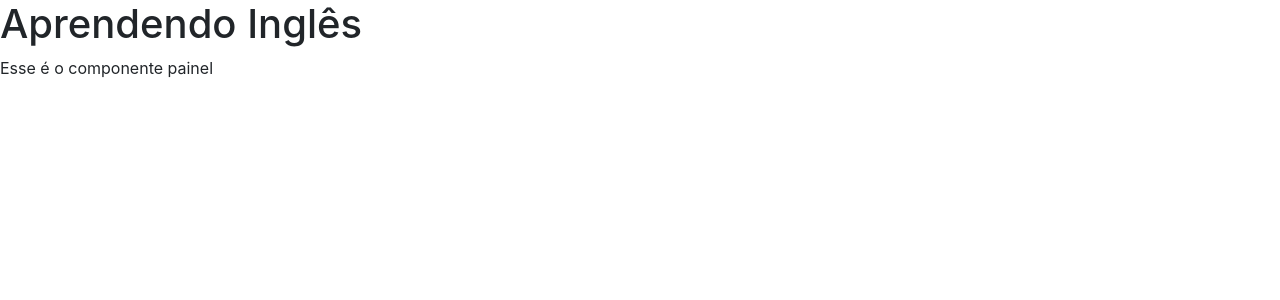
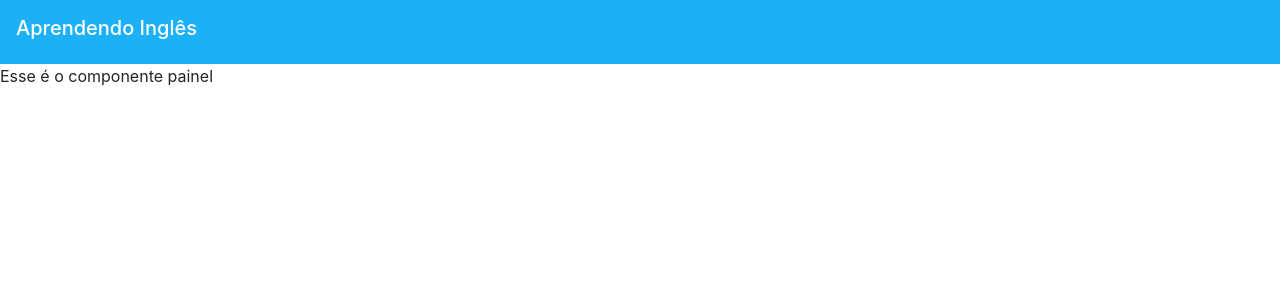
Before and after one commit to diegominelli/aprendendo-ingles, an Angular app: page / in a window 1280 px wide. Shown: the top 300 px of the page. Built offline with nearby package versions, Linux system fonts and the light colour scheme.

Commit message:
desenvolvimento do componente topo

```diff
--- a/src/app/topo/topo.component.css
+++ b/src/app/topo/topo.component.css
@@ -0,0 +1,7 @@
+.navbar {
+  background: #1cb0f6;
+}
+
+h1 {
+  color: #fff !important;
+}
--- a/src/app/topo/topo.component.html
+++ b/src/app/topo/topo.component.html
@@ -1 +1,3 @@
-<h1>Aprendendo Inglês</h1>
+<nav class="navbar navbar-light bg-faded">
+  <h1 class="navbar-brand">Aprendendo Inglês</h1>
+</nav>
```
